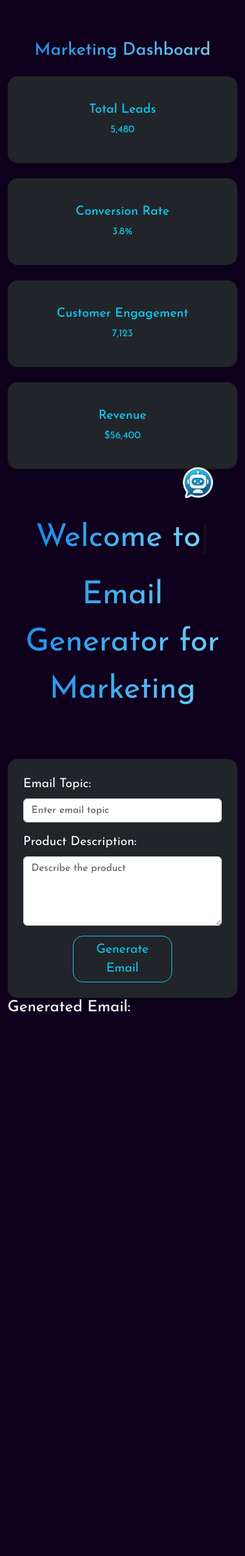
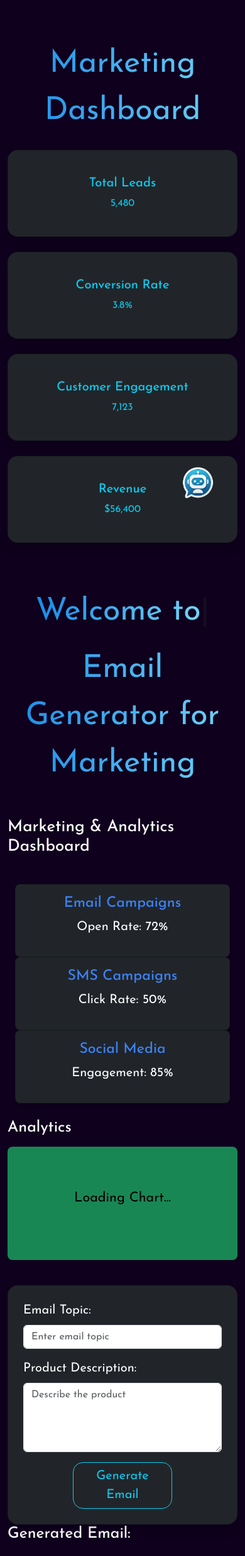
Before and after one commit to Haamidraza03/Mumbai_Hacks_2024, a Flask app: page / in a window 390 px wide. Shown: the whole page at 63% size. Before the commit the page ends 1607 px from the top, so only its background shows below. Run offline with Flask 3, Linux system fonts and the light colour scheme.

Commit message:
second commit

```diff
--- a/templates/index.html
+++ b/templates/index.html
@@ -19,6 +19,69 @@
     background-clip: text;
     -webkit-background-clip: text;
     }
+
+.main-content {
+    margin-left: 200px;
+    padding: 20px;
+    width: calc(100% - 200px);
+}
+
+header h1 {
+    font-size: 26px;
+    margin-bottom: 20px;
+    animation: fadeIn 1s ease;
+}
+
+.card {
+    border-radius: 8px;
+    transition: transform 0.3s ease;
+}
+
+.card:hover {
+    transform: translateY(-5px);
+}
+
+.card h3 {
+    color: #3b82f6;
+}
+
+.analytics {
+    animation: fadeIn 1.5s ease;
+}
+
+.chart {
+    height: 180px;
+    font-size: 18px;
+    border-radius: 8px;
+    animation: popIn 0.8s ease;
+}
+
+@keyframes slideIn {
+    from {
+        transform: translateX(-100%);
+    }
+    to {
+        transform: translateX(0);
+    }
+}
+
+@keyframes fadeIn {
+    from {
+        opacity: 0;
+    }
+    to {
+        opacity: 1;
+    }
+}
+
+@keyframes popIn {
+    0% {
+        transform: scale(0);
+    }
+    100% {
+        transform: scale(1);
+    }
+}
         ::-webkit-scrollbar{
         width: 10px !important;
         border-radius: 10px !important;
@@ -37,7 +100,7 @@
 </head>
 <body style="background-color: rgb(15, 0, 29);">
     <div class="container-fluid py-3">
-        <h1 class="text-center clip mb-4 mt-5">Marketing Dashboard</h1>
+        <p class="text-center clip mb-4 mt-5" style="font-size: 50px;">Marketing Dashboard</p>
 
         <!-- KPI Cards -->
         <div class="row text-center">
@@ -79,6 +142,45 @@
         </div>
         <p class="p-0 text-center mt-5" style="font-size: 50px;"><span class="auto-type clip"></span></p>
         <p class="p-0 text-center clip mb-5" style="font-size: 50px;" data-aos="zoom-in" data-aos-duration="1300" data-aos-easing="ease-in-out">Email Generator for Marketing</p>
+        <div class="row justify-content-center text-white">
+              <header>
+                <h1>Marketing & Analytics Dashboard</h1>
+              </header>
+
+              <section class="cards row mt-4">
+                <div class="col-md-4">
+                  <div class="card bg-dark shadow-sm" id="email">
+                    <div class="card-body text-center">
+                      <h3>Email Campaigns</h3>
+                      <p class="fs-5 text-white">Open Rate: <span id="emailRate">72%</span></p>
+                    </div>
+                  </div>
+                </div>
+                <div class="col-md-4">
+                  <div class="card  bg-dark shadow-sm" id="sms">
+                    <div class="card-body text-center">
+                      <h3>SMS Campaigns</h3>
+                      <p class="fs-5 text-white">Click Rate: <span id="smsRate">50%</span></p>
+                    </div>
+                  </div>
+                </div>
+                <div class="col-md-4">
+                  <div class="card  bg-dark shadow-sm" id="social">
+                    <div class="card-body text-center">
+                      <h3>Social Media</h3>
+                      <p class="fs-5 text-white">Engagement: <span id="socialEngagement">85%</span></p>
+                    </div>
+                  </div>
+                </div>
+              </section>
+
+              <section class="analytics mt-4">
+                <h2>Analytics</h2>
+                <div class="chart bg-success d-flex align-items-center justify-content-center p-4 mt-3 mb-3">
+                  <p class="fs-4 text-black">Loading Chart...</p>
+                </div>
+              </section>
+          </div>
         <div class="row justify-content-center">
             <div class="col-md-5 text-white">
                 <div class="card bg-dark shadow rounded-4 mt-4"data-aos="zoom-in" data-aos-duration="1500" data-aos-easing="ease-in-out">
@@ -144,5 +246,29 @@
           backSpeed: 40,
         })
     </script>
+    <script>
+        let emailOpenRate = 72;
+let smsClickRate = 50;
+let socialEngagement = 85;
+
+function updateRates() {
+  document.getElementById("emailRate").textContent = `${emailOpenRate++}%`;
+  document.getElementById("smsRate").textContent = `${smsClickRate++}%`;
+  document.getElementById("socialEngagement").textContent = `${socialEngagement++}%`;
+
+  if (emailOpenRate > 80) emailOpenRate = 72;
+  if (smsClickRate > 60) smsClickRate = 50;
+  if (socialEngagement > 90) socialEngagement = 85;
+}
+
+setInterval(updateRates, 2000);
+
+setTimeout(() => {
+  const chart = document.getElementById("chart");
+  chart.innerHTML = "<p>Chart Loaded: Real-time Engagement Stats</p>";
+  chart.style.backgroundColor = "#4ade80";
+}, 3000);
+
+    </script>
 </body>
 </html>
```
